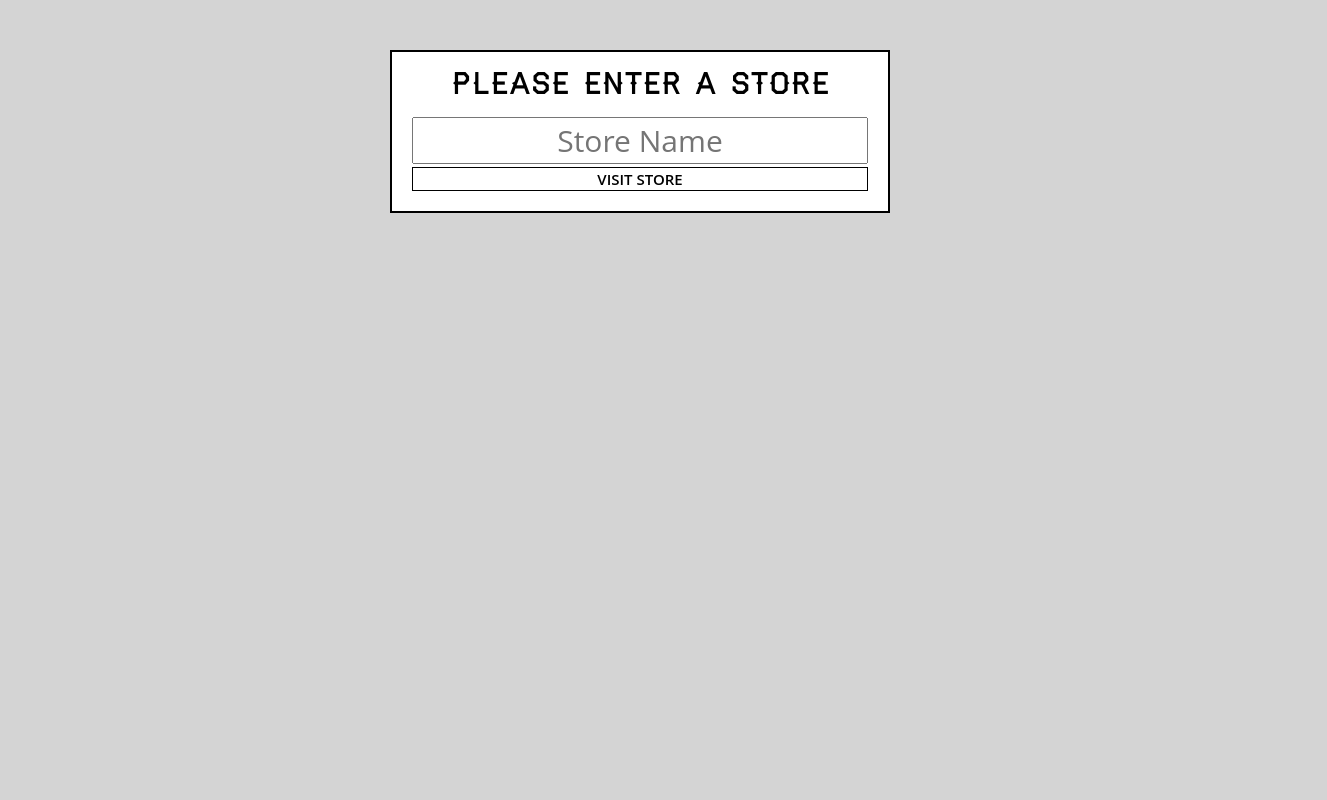
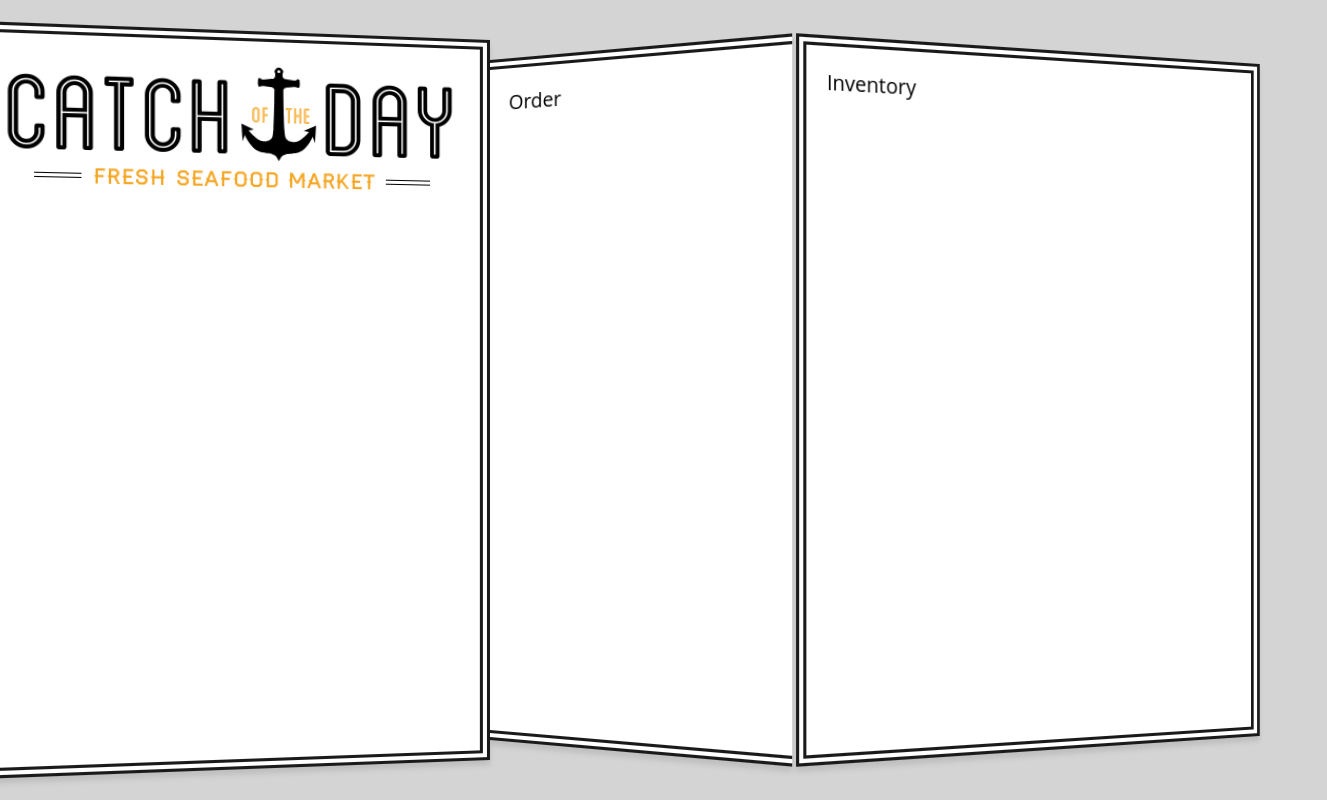
Before and after one commit to peter-prentiss/seafood-restaurant-menu, a React (Create React App) app: page / in a window 1280 px wide. Shown: the whole page, 1327 px wide, since content can reach past the window. Built offline with nearby package versions, Linux system fonts and the light colour scheme.

Commit message:
Add App, Header, Order and Inventory components.

```diff
--- a/src/components/App.js
+++ b/src/components/App.js
@@ -0,0 +1,20 @@
+import React, { Component } from 'react';
+import Header from './Header';
+import Order from './Order';
+import Inventory from './Inventory';
+
+class App extends Component {
+  render() {
+    return (
+      <div className="catch-of-the-day">
+        <div className="menu">
+          <Header tagline="Fresh Seafood Market"/>
+        </div>
+        <Order />
+        <Inventory />
+      </div>
+    )
+  }
+}
+
+export default App;
--- /dev/null
+++ b/src/components/Header.js
@@ -0,0 +1,18 @@
+import React, { Component } from 'react';
+
+const Header = (props) => {
+  return (
+    <header className="top">
+      <h1>
+        Catch
+        <span className="ofThe">
+          <span className="of">of</span>
+          <span className="the">the</span>
+        </span>
+        Day</h1>
+      <h3 className="tagline"><span>{props.tagline}</span></h3>
+    </header>
+  )
+}
+
+export default Header;
--- /dev/null
+++ b/src/components/Inventory.js
@@ -0,0 +1,11 @@
+import React, { Component } from 'react';
+
+class Inventory extends Component {
+  render() {
+    return (
+      <p>Inventory</p>
+    )
+  }
+}
+
+export default Inventory;
--- /dev/null
+++ b/src/components/Order.js
@@ -0,0 +1,11 @@
+import React, { Component } from 'react';
+
+class Order extends Component {
+  render() {
+    return (
+      <p>Order</p>
+    )
+  }
+}
+
+export default Order;
--- a/src/index.js
+++ b/src/index.js
@@ -2,9 +2,10 @@ import React from 'react';
 import { render } from 'react-dom';
 import './css/style.css';
 
+import App from './components/App';
 import StorePicker from './components/StorePicker';
 
 render(
-  <StorePicker />,
+  <App />,
   document.getElementById('main')
 );
```
